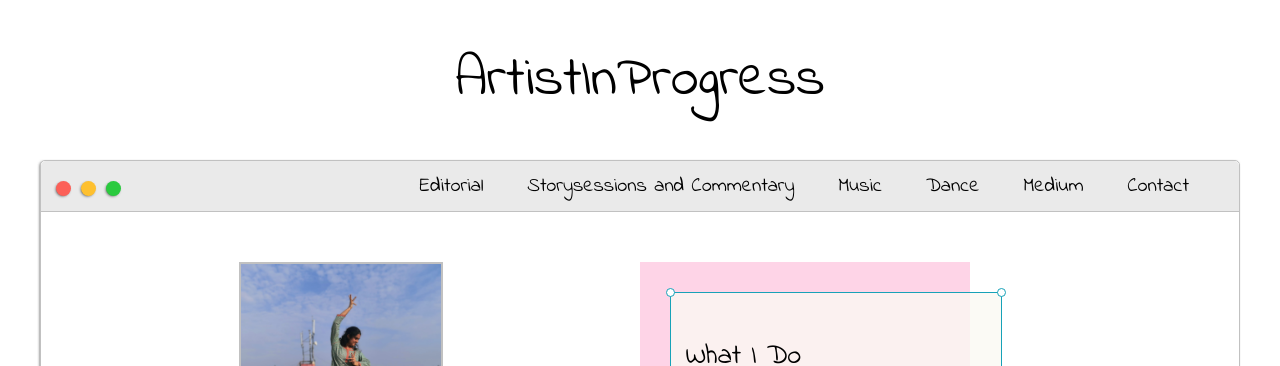
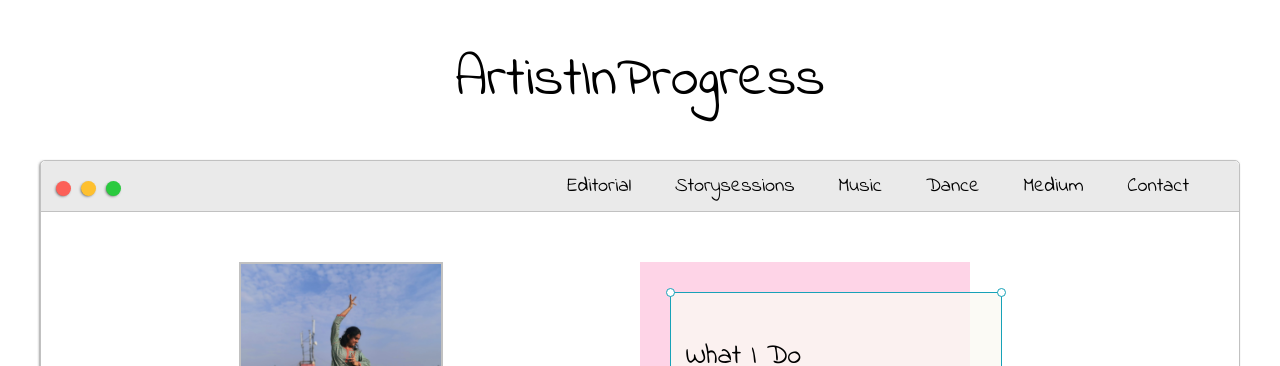
Before and after one commit to ArtistInProgress/ArtistInProgress.github.io, a Jekyll site: the page index.html, which Jekyll copies as it is, in a window 1280 px wide. Shown: the top 366 px of the page. Built offline with Jekyll 4.4.1, drawn with Linux system fonts in a browser that asks for light colours.

```diff
--- a/_config.yml
+++ b/_config.yml
@@ -30,6 +30,9 @@ theme: minima
 plugins:
   - jekyll-feed
 
+# Google Analytics
+google_analytics: UA-177326797-1
+
 # Exclude from processing.
 # The following items will not be processed, by default.
 # Any item listed under the `exclude:` key here will be automatically added to
--- a/_layouts/default.html
+++ b/_layouts/default.html
@@ -18,6 +18,9 @@
             rel="stylesheet">
          <link rel="stylesheet" type="text/css" href="default.css">
          <link id="theme-style" rel="stylesheet" type="text/css" href="">
+         {% if site.google_analytics and jekyll.environment == 'production' %}
+{% include analytics.html %}
+{% endif %}
       </head>
       <body>
          <div class="main-container">
--- a/index.html
+++ b/index.html
@@ -43,7 +43,7 @@
 					<ul id="navigation">
 
 						<li><a href="Editorial.html" target="_self">Editorial</a></li>
-                         <li><a href="https://threedotsinarow.medium.com" target="_self">Storysessions and Commentary</a></li>
+                         <li><a href="https://threedotsinarow.medium.com" target="_self">Storysessions</a></li>
                         <li><a href="Music.html" target="_self">Music</a></li>
                         <li><a href="https://threedotsinarow.medium.com" target="_blank">Dance</a></li>
 						<li><a href="https://threedotsinarow.medium.com" target="_blank">Medium</a></li>
```
Also changed, not shown: Dance.html (added).
